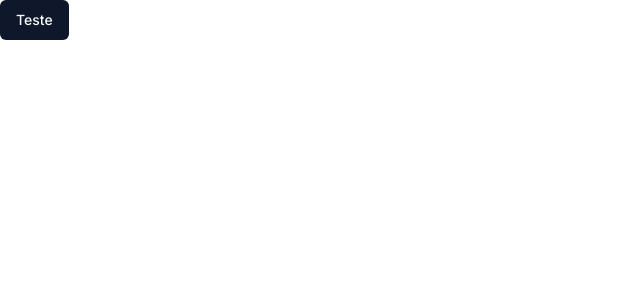
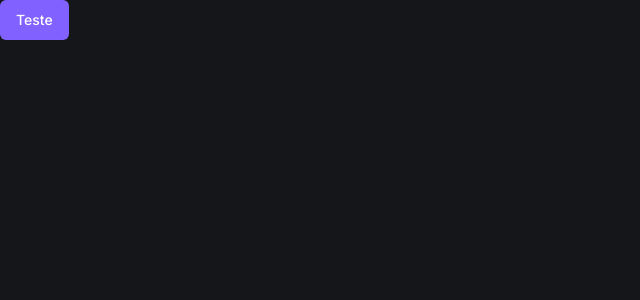
Before and after one commit to GuihCFerreira/FSW-Barber, a Next.js app: page / in a window 1280 px wide. Shown: the top 300 px of the page, without its empty margins (0-640 px from the left). Built offline with nearby package versions, Linux system fonts and the light colour scheme.

Commit message:
chore: update shadcn theme

```diff
--- a/src/app/globals.css
+++ b/src/app/globals.css
@@ -3,59 +3,36 @@
 @tailwind utilities;
 
 @layer base {
-  :root {
-    --background: 0 0% 100%;
-    --foreground: 222.2 84% 4.9%;
-    --card: 0 0% 100%;
-    --card-foreground: 222.2 84% 4.9%;
-    --popover: 0 0% 100%;
-    --popover-foreground: 222.2 84% 4.9%;
-    --primary: 222.2 47.4% 11.2%;
-    --primary-foreground: 210 40% 98%;
-    --secondary: 210 40% 96.1%;
-    --secondary-foreground: 222.2 47.4% 11.2%;
-    --muted: 210 40% 96.1%;
-    --muted-foreground: 215.4 16.3% 46.9%;
-    --accent: 210 40% 96.1%;
-    --accent-foreground: 222.2 47.4% 11.2%;
-    --destructive: 0 84.2% 60.2%;
+  .dark {
+    --background: 225 9% 9%;
+    --foreground: 210 40% 98%;
+
+    --card: 228 9% 11%;
+    --card-foreground: 210 40% 98%;
+
+    --popover: 228 9% 11%;
+    --popover-foreground: 210 40% 98%;
+
+    --primary: 252 100% 69%;
+    --primary-foreground: 0 0% 100%;
+
+    --secondary: 228 6% 16%;
+    --secondary-foreground: 210 40% 98%;
+
+    --muted: 228 6% 16%;
+    --muted-foreground: 215 20.2% 65.1%;
+
+    --accent: 228 6% 16%;
+    --accent-foreground: 210 40% 98%;
+
+    --destructive: 0 84% 60%;
     --destructive-foreground: 210 40% 98%;
-    --border: 214.3 31.8% 91.4%;
-    --input: 214.3 31.8% 91.4%;
-    --ring: 222.2 84% 4.9%;
+
+    --border: 228 6% 16%;
+    --input: 228 6% 16%;
+    --ring: 212.7 26.8% 83.9%;
+
     --radius: 0.5rem;
-    --chart-1: 12 76% 61%;
-    --chart-2: 173 58% 39%;
-    --chart-3: 197 37% 24%;
-    --chart-4: 43 74% 66%;
-    --chart-5: 27 87% 67%;
-  }
-
-  .dark {
-    --background: 222.2 84% 4.9%;
-    --foreground: 210 40% 98%;
-    --card: 222.2 84% 4.9%;
-    --card-foreground: 210 40% 98%;
-    --popover: 222.2 84% 4.9%;
-    --popover-foreground: 210 40% 98%;
-    --primary: 210 40% 98%;
-    --primary-foreground: 222.2 47.4% 11.2%;
-    --secondary: 217.2 32.6% 17.5%;
-    --secondary-foreground: 210 40% 98%;
-    --muted: 217.2 32.6% 17.5%;
-    --muted-foreground: 215 20.2% 65.1%;
-    --accent: 217.2 32.6% 17.5%;
-    --accent-foreground: 210 40% 98%;
-    --destructive: 0 62.8% 30.6%;
-    --destructive-foreground: 210 40% 98%;
-    --border: 217.2 32.6% 17.5%;
-    --input: 217.2 32.6% 17.5%;
-    --ring: 212.7 26.8% 83.9%;
-    --chart-1: 220 70% 50%;
-    --chart-2: 160 60% 45%;
-    --chart-3: 30 80% 55%;
-    --chart-4: 280 65% 60%;
-    --chart-5: 340 75% 55%;
   }
 }
 
--- a/src/app/layout.tsx
+++ b/src/app/layout.tsx
@@ -15,7 +15,7 @@
   children: React.ReactNode;
 }>) {
   return (
-    <html lang="en">
+    <html lang="en" className="dark">
       <body className={inter.className}>{children}</body>
     </html>
   );
```
